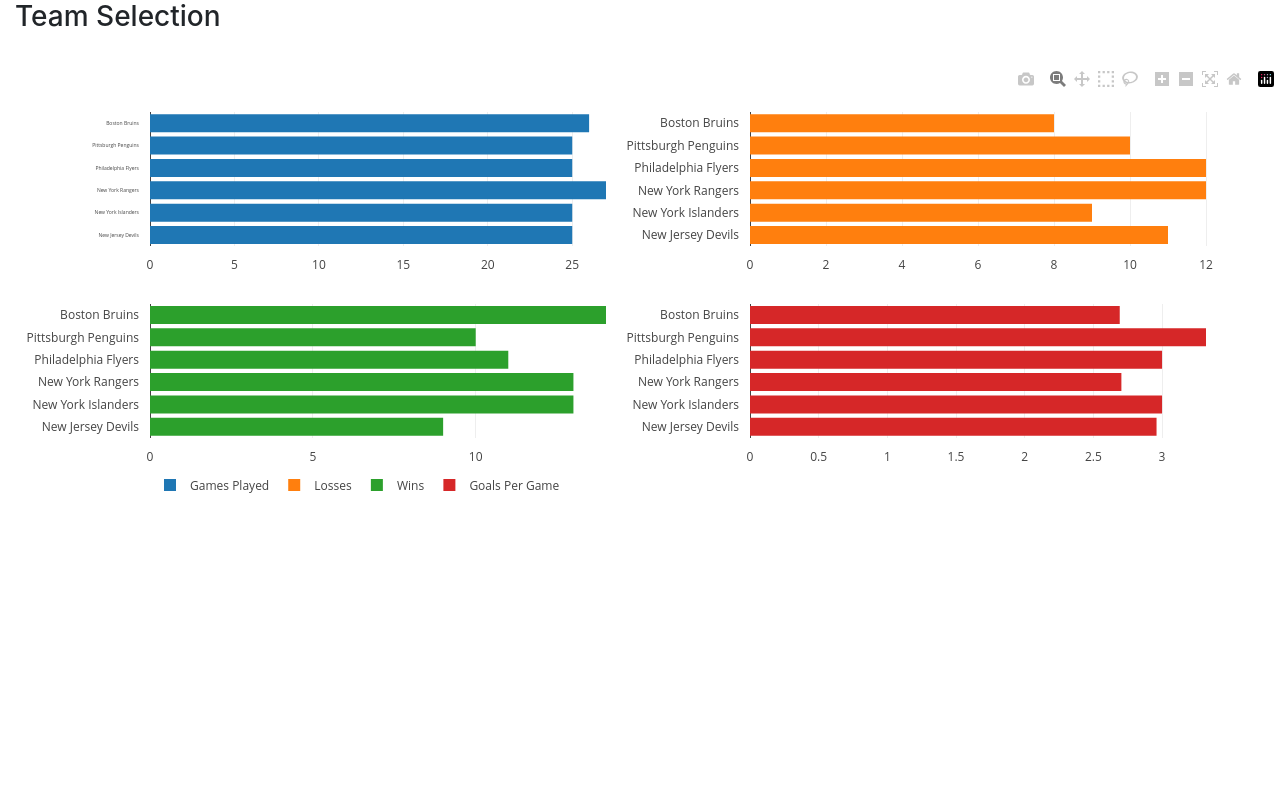
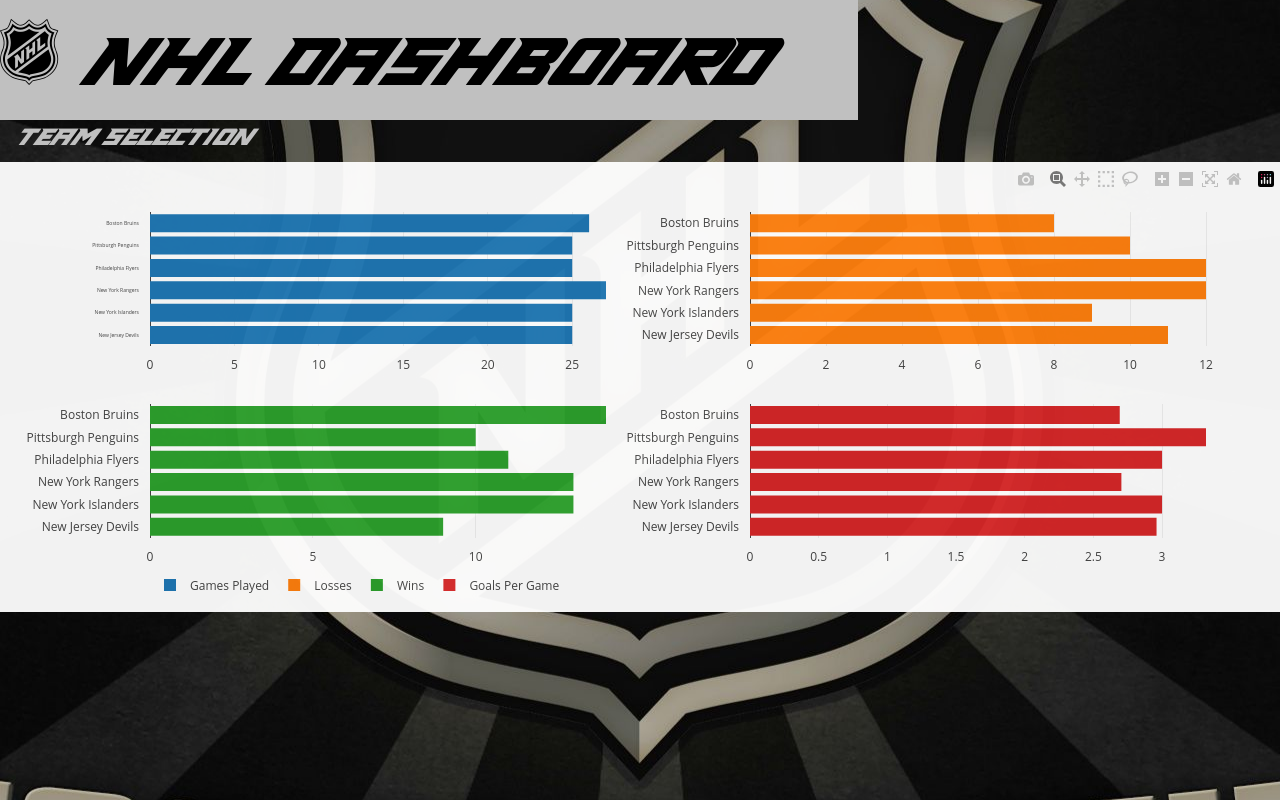
Before and after one commit to Tom2shoes/NHL-dashboard, a Flask app: template templates/index.html in a window 1280 px wide. Run offline with Flask 2, Linux system fonts and the light colour scheme; the template is opened without the code that fills it, so the values that code supplies are empty; some libraries are stand-ins or nearby versions.

Commit message:
css update

```diff
--- a/app.py
+++ b/app.py
@@ -1,6 +1,5 @@
 from flask import Flask, render_template, jsonify
 from flask_pymongo import PyMongo
-# from stats_pull_store import *
 
 app = Flask(__name__)
 app.config["MONGO_URI"] = "mongodb://localhost:27017/nhl-database"
@@ -18,19 +17,7 @@ mongo = PyMongo(app)
 
 @app.route("/")
 def landing_page():
-    away_data = []
-
-    data = mongo.db.BOXSCORES.find({'away_team':'Anaheim Ducks'}, {'_id': False})
-
-    for stat in data:
-        away_data.append({
-            "Away Goals": stat["away_goals"],
-            "Away Shots": stat["away_shots"],
-            "Away Penalty Minutes": stat["away_pim"],
-            "Away Takeaways": stat["away_takeaway"],
-            "Away Giveaways": stat["away_giveaway"]
-        })
-    return jsonify(away_data)
+    return render_template("index.html")
 
 @app.route("/away/<team>")
 def away_page(team):
--- a/static/style.css
+++ b/static/style.css
@@ -1,7 +1,12 @@
+@font-face {
+  font-family: nhlFont;
+  src: url("../static/NHL.ttf");
+}
+
 .list-group{
   max-height: 250px;
   margin-bottom: 20px;
-  overflow:scroll;
+  overflow: scroll;
   -webkit-overflow-scrolling: touch;
 }
 
@@ -13,3 +18,38 @@
   border: 1px solid #ddd;
   line-height: 1.2em
 }
+
+.panel-title {
+  font-family: nhlFont;
+  color: silver;
+}
+
+.title-menu{
+  font-family: nhlFont;
+  color: black;
+  background-color: silver;
+  font-size: 80px;
+}
+
+.title-menu-link{
+  font-family: nhlFont;
+  color: red;
+  background-color: silver;
+  font-size: 20px;
+  text-align: middle;
+}
+
+/* panel-body {
+  opacity: 0.5;
+} */
+
+body {
+  background: url("../static/Images/nhl-bg2.jpg");
+  background-color: black;
+  background-position: center; /* Center the image */
+  background-repeat: no-repeat; /* Do not repeat the image */
+}
+
+.svg-container {
+  opacity: 0.95;
+}
--- a/templates/index.html
+++ b/templates/index.html
@@ -11,12 +11,25 @@
     <script src="https://cdn.plot.ly/plotly-latest.min.js"></script>
   </head>
 
-  <body>
+  <!-- <body background="https://www.desktopbackground.org/p/2011/02/28/164734_nhl-logo-ice-hockey-wallpaper-jpg_3840x2400_h.jpg"> -->
+    <body>
+        <a class="row">
+        <div class="title-menu col-md-8">0 NHL DASHBOARD</div>
 
-      <div class="panel panel-primary col-md-auto" id="result_panel">
-            <div class="panel-heading"><h3 class="panel-title">Team Selection</h3></div>
 
-            <div class="panel-body">
+    </div>
+        </a>
+
+      <div class="panel panel-primary col-sm-auto col-md-auto" id="result_panel">
+            <div class="panel-heading">
+                <h3 class="panel-title">
+                    TEAM SELECTION
+                </h3>
+            </div>
+
+
+
+            <div class="panel-body>
                     <ul class="list-group">
                         {% for team in teams_array %}
                             <li class="list-group-item list-group-item-action">{{team}}</li>
```
Also changed, not shown: static/Images/nhl-bg.jpg (added), static/Images/nhl-bg2.jpg (added), static/NHL.ttf (added), static/nhl-bg.jpg (added).
